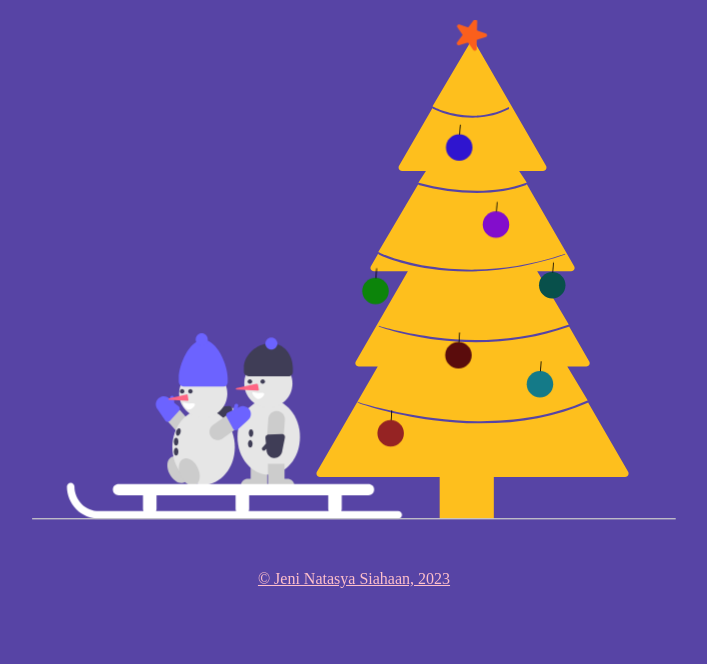
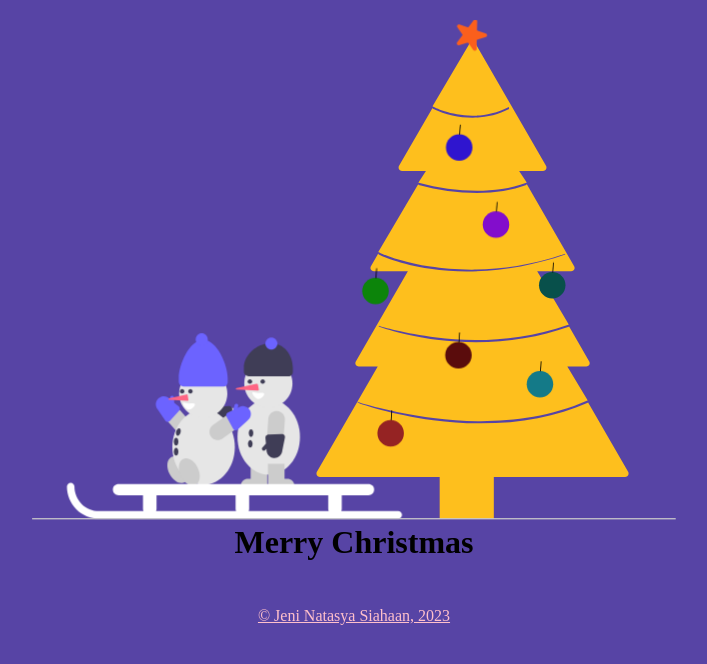
Before and after one commit to evermore6/random-project-3, a plain HTML site: page index.html in a window 1280 px wide. Shown: the whole page, without its empty margins (286-993 px from the left). Drawn offline with Linux system fonts and the light colour scheme.

Commit message:
Update index.html

```diff
--- a/index.html
+++ b/index.html
@@ -15,6 +15,7 @@
     <link rel="stylesheet" href="style.css" />
   </head>
   <body>
+
     <svg
       width="855"
       height="500"
@@ -390,12 +391,12 @@
         </clipPath>
       </defs>
     </svg>
+    <h1>Merry Christmas</h1>
     <footer>
       <div class="box">
         <a href="index2.html" style="color: pink"
           ><br /><br />
-          &copy Jeni Natasya Siahaan, 2023</a
-        >
+          &copy Jeni Natasya Siahaan, 2023</a>
       </div>
     </footer>
   </body>
```
